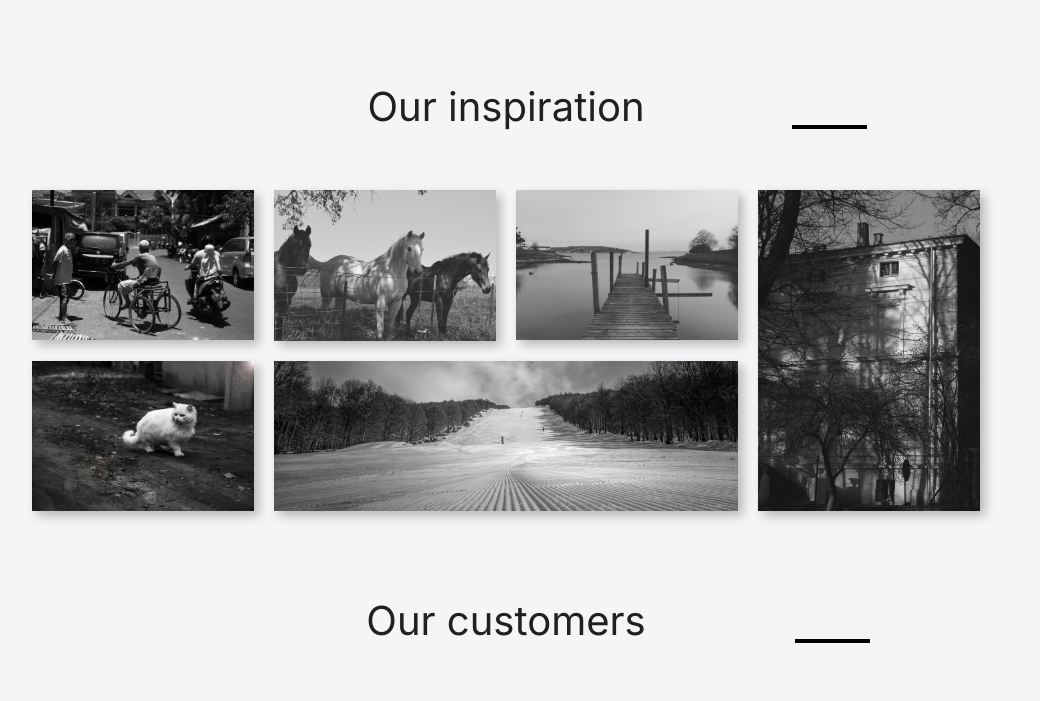
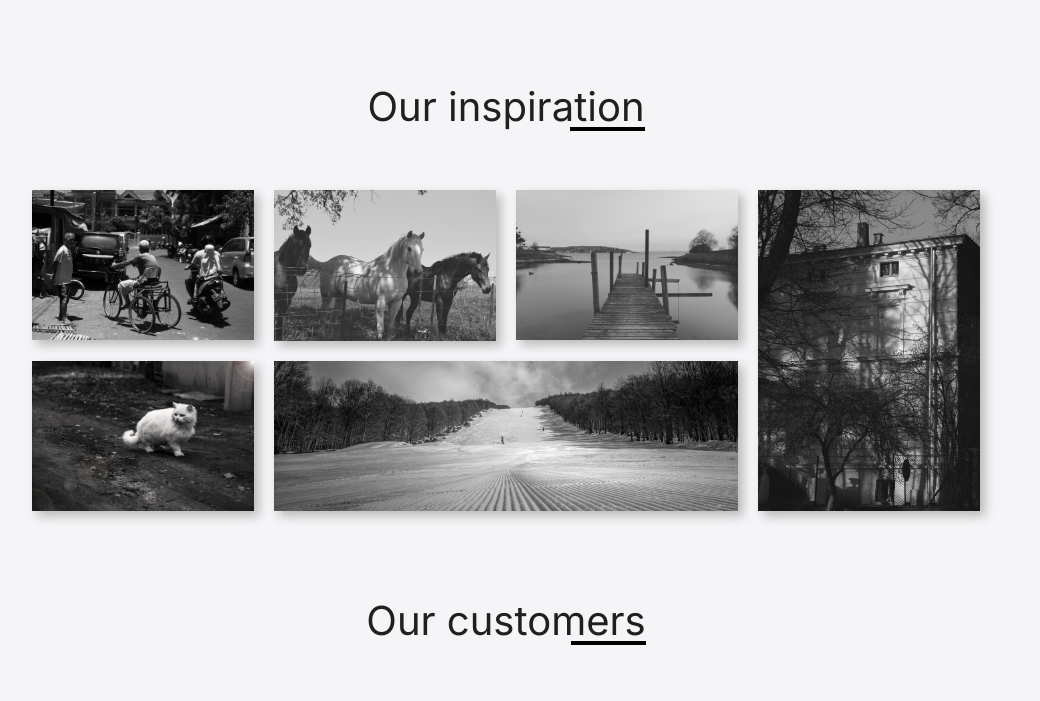
Before and after one commit to AlexPandovich/2.MonoVisionStudioMarkup, a plain HTML site: page src/index.html in a window 1280 px wide. Shown: the part 2745-3446 px from the top of the page, without its empty margins (134-1174 px from the left). Drawn offline with Linux system fonts and the light colour scheme.

Commit message:
redid header underline and add navigation to button

```diff
--- a/src/css/style.css
+++ b/src/css/style.css
@@ -11,19 +11,13 @@
     font-style: normal;
 }
 
-html,
-body {
+:root {
     --light: #f5f5f7;
     --dark: #221f20;
 
-    color: var(--dark);
-    background-color: var(--light);
-
     --container-padding-inline: 13%;
     --footer_padding-inline: 10%;
-}
 
-body {
     --display-welcome: block; /*block none*/
     --display-expectations: block;
     --display-services: block;
@@ -33,20 +27,18 @@ body {
     --display-footer: flex; /*flex*/
 }
 
+html,
+body {
+    color: var(--dark);
+    background-color: var(--light);
+    scroll-behavior: smooth;
+}
+
 .container {
     /* width: 1420px; */
     padding: 0 var(--container-padding-inline);
 }
 
-.underline {
-    position: absolute;
-    width: 75px;
-    height: 4px;
-    background-color: black;
-
-    top: 48px;
-    left: 725px;
-}
 .telephone,
 .telephone:visited {
     font-weight: inherit;
@@ -110,7 +102,8 @@ body {
     }
     .welcome__portfolio-btn:hover {
         font-weight: 500;
-        box-shadow: 5px 5px 8px rgba(217, 217, 217, 0.25);
+        box-shadow: 5px 5px 10px 0px rgba(255, 255, 255, 0.62);
+        transition: all 0.3s ease-out;
     }
 
     .welcome__address-wrapper {
@@ -212,10 +205,18 @@ body {
     text-align: center;
     font-size: 40px;
     .works__header {
-        position: relative;
-        .underline {
-            left: 725px;
-            top: 48px;
+        span {
+            position: relative;
+        }
+        span::after {
+            content: "";
+            position: absolute;
+            width: 75px;
+            height: 4px;
+            background-color: black;
+
+            right: 0;
+            bottom: 0;
         }
     }
     .works__img-grid {
@@ -239,10 +240,18 @@ body {
     .inspiration__header {
         font-size: 40px;
         text-align: center;
-        position: relative;
-        .underline {
-            left: 760px;
-            top: 48px;
+        span {
+            position: relative;
+        }
+        span::after {
+            content: "";
+            position: absolute;
+            width: 75px;
+            height: 4px;
+            background-color: black;
+
+            right: 0;
+            bottom: 0;
         }
     }
     .inspiration__img_container {
@@ -271,9 +280,18 @@ body {
     .customers__header {
         font-size: 40px;
         text-align: center;
-        position: relative;
-        .underline {
-            left: 763px;
+        span {
+            position: relative;
+        }
+        span::after {
+            content: "";
+            position: absolute;
+            width: 75px;
+            height: 4px;
+            background-color: black;
+
+            right: 0;
+            bottom: 0;
         }
     }
     .customers__img-container {
--- a/src/index.html
+++ b/src/index.html
@@ -20,7 +20,7 @@
                 <h2 class="welcome_subheader">
                     Want some style on your photos?
                 </h2>
-                <a href="#" class="welcome__portfolio-btn">Portfolio</a>
+                <a href="#works" class="welcome__portfolio-btn">Portfolio</a>
                 <address class="welcome__address-wrapper">
                     <img
                         src="./icons/Arrow.svg"
@@ -114,11 +114,11 @@
             </div>
         </section>
 
-        <div class="works">
+        <div class="works" id="works">
             <div class="container">
                 <h2 class="works__header">
-                    Our works
-                    <div class="underline"></div>
+                    <span>Our works</span>
+                    <!-- <div class="underline"></div> -->
                 </h2>
                 <div class="works__line"></div>
                 <div class="works__img-grid">
@@ -153,9 +153,10 @@
 
         <div class="inspiration">
             <div class="container">
-                <div class="inspiration__header">
-                    Our inspiration
-                    <div class="underline"></div>
+                <h2 class="inspiration__header">
+                    <span>Our inspiration</span>
+                </h2>
+
                 <div class="inspiration__img_container">
                     <img
                         src="./img/inspiration/man.jpg"
@@ -190,14 +191,12 @@
                 </div>
             </div>
         </div>
-        </div>
 
         <div class="customers">
             <div class="container">
-                <div class="customers__header">
-                    Our customers
-                    <div class="underline"></div>
-                </div>
+                <h2 class="customers__header">
+                    <span>Our customers</span>
+                </h2>
                 <div class="customers__img-container">
                     <img
                         src="./img/customers/logo-first-alliances.jpg"
```
Lines whose indentation alone changed are shown as unchanged.
